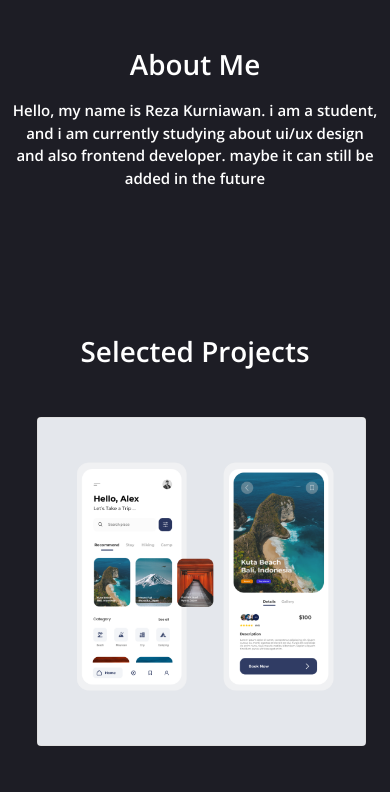
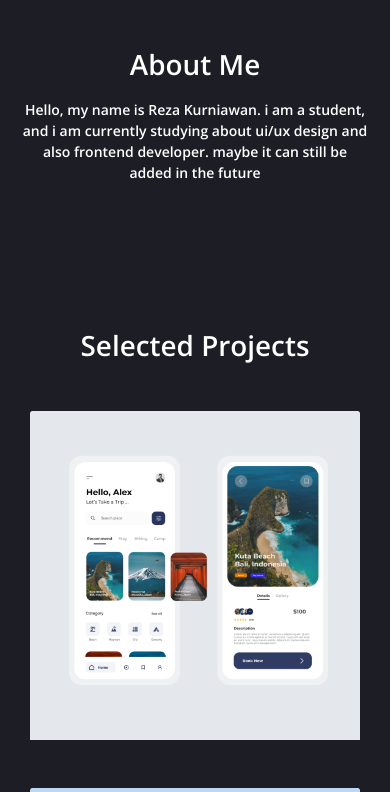
Before and after one commit to rezakurniawan88/rezakurniawan88.github.io, a plain HTML site: page index.html in a window 390 px wide. Shown: the part 565-1357 px from the top of the page. Drawn offline with nearby package versions, Linux system fonts and the light colour scheme.

Commit message:
Memperbaiki image

```diff
--- a/style.css
+++ b/style.css
@@ -115,7 +115,8 @@
 }
 
 .card {
-    margin-left: 25px;
+    border: none;
+    margin-left: 5%;
 }
 
 /* Contact */
@@ -148,3 +149,15 @@
 .contact a {
     text-decoration: none;
 }
+
+
+
+
+/* Responsive Mobile */
+@media only screen and (max-width: 600px) {
+    .about p {
+        font-size: 14px;
+        padding-left: 10px;
+        padding-right: 10px;
+    }
+}
```
